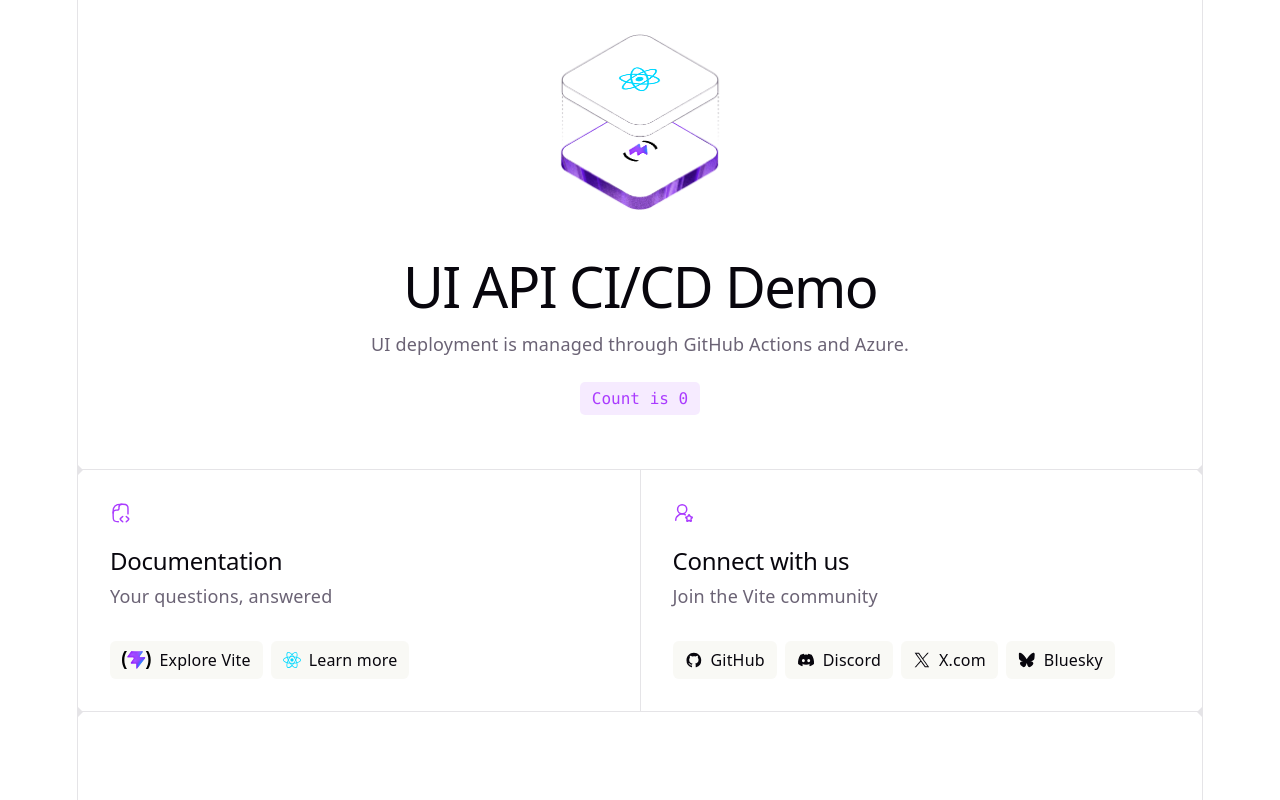
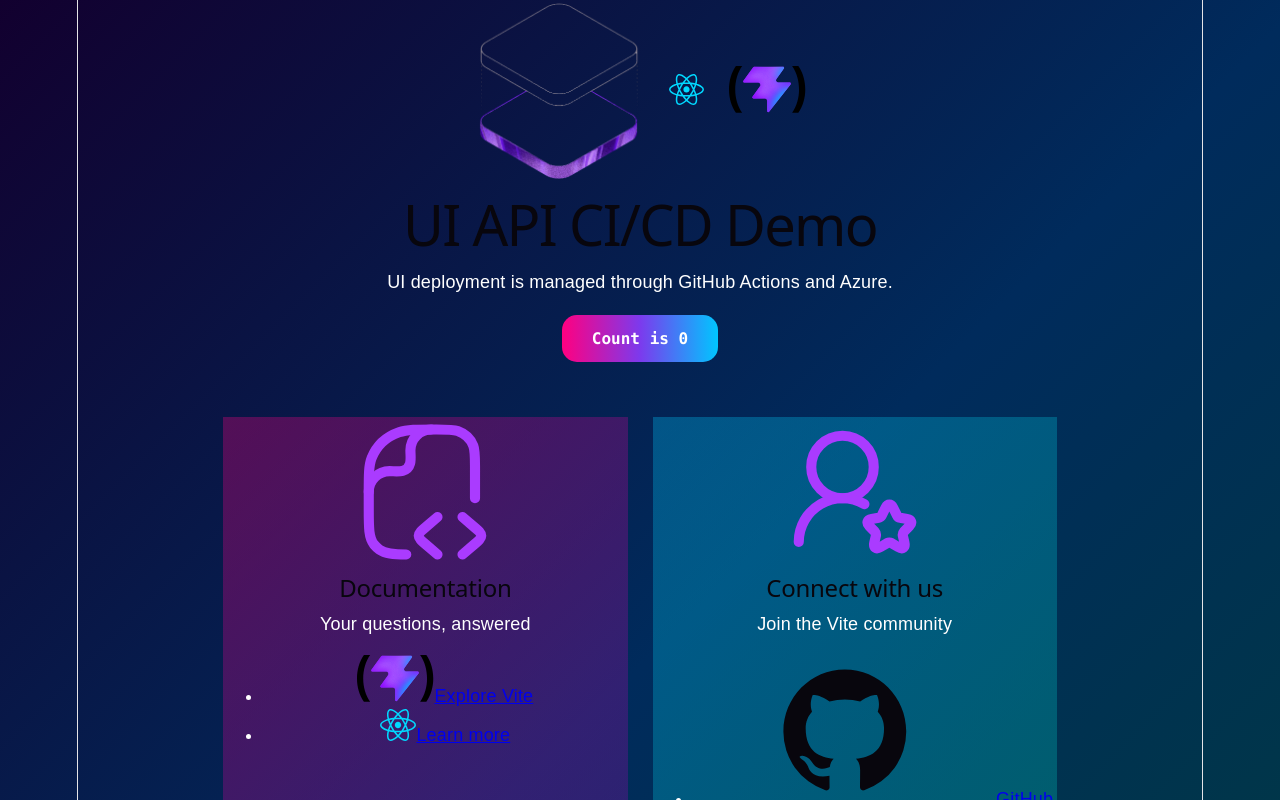
Before and after one commit to harikrishna0991/UI-API-CICD, a React (Vite) app in the folder ui/: page / in a window 1280 px wide. Shown: the top 800 px of the page. Built offline with nearby package versions, Linux system fonts and the light colour scheme.

Commit message:
Improve UI and API

```diff
--- a/ui/src/App.css
+++ b/ui/src/App.css
@@ -1,184 +1,243 @@
-.counter {
-  font-size: 16px;
-  padding: 5px 10px;
-  border-radius: 5px;
-  color: var(--accent);
-  background: var(--accent-bg);
-  border: 2px solid transparent;
-  transition: border-color 0.3s;
-  margin-bottom: 24px;
+#root {
+  min-height: 100vh;
+}
 
-  &:hover {
-    border-color: var(--accent-border);
+* {
+  box-sizing: border-box;
 }
-  &:focus-visible {
-    outline: 2px solid var(--accent);
-    outline-offset: 2px;
+
+body {
+  margin: 0;
+  font-family: Arial, Helvetica, sans-serif;
+  background: linear-gradient(135deg, #12002f, #002b5c, #003d3d);
+  color: white;
 }
+
+.app {
+  min-height: 100vh;
+  padding: 40px;
+  background:
+    radial-gradient(circle at 15% 15%, rgba(255, 0, 140, 0.45), transparent 30%),
+    radial-gradient(circle at 85% 20%, rgba(0, 200, 255, 0.4), transparent 30%),
+    radial-gradient(circle at 70% 85%, rgba(120, 0, 255, 0.4), transparent 30%);
+}
+
+.hero-section {
+  max-width: 1100px;
+  margin: auto;
+  padding: 55px;
+  text-align: center;
+  border-radius: 30px;
+  background: rgba(255, 255, 255, 0.12);
+  border: 1px solid rgba(255, 255, 255, 0.25);
+  backdrop-filter: blur(15px);
+  box-shadow: 0 25px 80px rgba(0, 0, 0, 0.4);
 }
 
 .hero {
-  position: relative;
-
-  .base,
-  .framework,
-  .vite {
-    inset-inline: 0;
-    margin: 0 auto;
+  display: flex;
+  justify-content: center;
+  align-items: center;
+  gap: 25px;
+  margin-bottom: 25px;
 }
 
-  .base {
-    width: 170px;
-    position: relative;
-    z-index: 0;
+.hero img {
+  object-fit: contain;
 }
 
-  .framework,
-  .vite {
-    position: absolute;
+.hero-content h1 {
+  margin: 20px 0;
+  font-size: 60px;
+  background: linear-gradient(90deg, #ff4ecd, #7c7cff, #26e6ff);
+  -webkit-background-clip: text;
+  -webkit-text-fill-color: transparent;
 }
 
-  .framework {
-    z-index: 1;
-    top: 34px;
-    height: 28px;
-    transform: perspective(2000px) rotateZ(300deg) rotateX(44deg) rotateY(39deg)
-      scale(1.4);
+.hero-content p {
+  max-width: 750px;
+  margin: auto;
+  color: #e5e2ff;
+  font-size: 18px;
+  line-height: 1.7;
 }
 
-  .vite {
-    z-index: 0;
-    top: 107px;
-    height: 26px;
-    width: auto;
-    transform: perspective(2000px) rotateZ(300deg) rotateX(40deg) rotateY(39deg)
-      scale(0.8);
-  }
+.badge {
+  display: inline-block;
+  padding: 9px 20px;
+  border-radius: 30px;
+  background: linear-gradient(90deg, #ff0080, #7928ca);
+  font-weight: bold;
+  letter-spacing: 1px;
 }
 
-#center {
-  display: flex;
-  flex-direction: column;
-  gap: 25px;
-  place-content: center;
-  place-items: center;
-  flex-grow: 1;
+.status-card {
+  display: inline-flex;
+  align-items: center;
+  gap: 10px;
+  margin: 25px 0 10px;
+  padding: 12px 25px;
+  border-radius: 40px;
+  background: rgba(0, 255, 160, 0.15);
+  border: 1px solid rgba(0, 255, 160, 0.5);
+  color: #70ffd4;
+}
 
-  @media (max-width: 1024px) {
-    padding: 32px 20px 24px;
-    gap: 18px;
+.status-dot {
+  width: 12px;
+  height: 12px;
+  border-radius: 50%;
+  background: #00ff9d;
+  box-shadow: 0 0 18px #00ff9d;
 }
+
+.counter {
+  display: block;
+  margin: 20px auto;
+  padding: 14px 30px;
+  border: none;
+  border-radius: 15px;
+  background: linear-gradient(90deg, #ff0080, #7c3aed, #00c6ff);
+  color: white;
+  font-size: 16px;
+  font-weight: bold;
+  cursor: pointer;
+}
+
+.counter:hover {
+  transform: translateY(-2px);
+}
+
+.ticks {
+  height: 35px;
 }
 
 #next-steps {
-  display: flex;
-  border-top: 1px solid var(--border);
-  text-align: left;
-
-  & > div {
-    flex: 1 1 0;
-    padding: 32px;
-    @media (max-width: 1024px) {
-      padding: 24px 20px;
-    }
+  max-width: 1100px;
+  margin: auto;
+  display: grid;
+  grid-template-columns: 1fr 1fr;
+  gap: 25px;
 }
 
-  .icon {
-    margin-bottom: 16px;
-    width: 22px;
-    height: 22px;
-  }
-
-  @media (max-width: 1024px) {
-    flex-direction: column;
-    text-align: center;
-  }
+.feature-card {
+  padding: 35px;
+  border-radius: 25px;
+  border: 1px solid rgba(255, 255, 255, 0.2);
+  background: rgba(255, 255, 255, 0.1);
+  backdrop-filter: blur(12px);
 }
 
 #docs {
-  border-right: 1px solid var(--border);
+  background: linear-gradient(
+    135deg,
+    rgba(255, 0, 128, 0.3),
+    rgba(120, 0, 255, 0.2)
+  );
+}
 
-  @media (max-width: 1024px) {
-    border-right: none;
-    border-bottom: 1px solid var(--border);
+#social {
+  background: linear-gradient(
+    135deg,
+    rgba(0, 200, 255, 0.3),
+    rgba(0, 255, 170, 0.2)
+  );
+}
+
+.feature-card h2 {
+  font-size: 28px;
+}
+
+.feature-card p {
+  color: #e0dcff;
+  line-height: 1.6;
+}
+
+.feature-card ul {
+  padding: 0;
+  list-style: none;
+}
+
+.feature-card li {
+  padding: 9px 0;
+  color: #f3f0ff;
+}
+
+.feature-card li span {
+  color: #00ffae;
+  font-weight: bold;
+  margin-right: 8px;
+}
+
+.pipeline-section {
+  max-width: 1100px;
+  margin: auto;
+  padding: 20px 0 50px;
+  text-align: center;
+}
+
+.pipeline-section h2 {
+  font-size: 32px;
+}
+
+.pipeline {
+  display: flex;
+  align-items: center;
+  justify-content: center;
+  flex-wrap: wrap;
+  gap: 15px;
+}
+
+.pipeline-step {
+  min-width: 170px;
+  padding: 22px;
+  border-radius: 18px;
+  background: linear-gradient(
+    135deg,
+    rgba(255, 0, 128, 0.3),
+    rgba(0, 200, 255, 0.25)
+  );
+  border: 1px solid rgba(255, 255, 255, 0.2);
+}
+
+.pipeline-step span {
+  display: block;
+  color: #62eaff;
+  font-size: 13px;
+  margin-bottom: 8px;
+}
+
+.arrow {
+  font-size: 30px;
+  color: #ff63c8;
+}
+
+@media (max-width: 700px) {
+  .app {
+    padding: 15px;
+  }
+
+  .hero-section {
+    padding: 35px 20px;
+  }
+
+  .hero-content h1 {
+    font-size: 40px;
+  }
+
+  #next-steps {
+    grid-template-columns: 1fr;
+  }
+
+  .pipeline {
+    flex-direction: column;
+  }
+
+  .arrow {
+    display: none;
+  }
+
+  .pipeline-step {
+    width: 100%;
   }
 }
-
-#next-steps ul {
-  list-style: none;
-  padding: 0;
-  display: flex;
-  gap: 8px;
-  margin: 32px 0 0;
-
-  .logo {
-    height: 18px;
-  }
-
-  a {
-    color: var(--text-h);
-    font-size: 16px;
-    border-radius: 6px;
-    background: var(--social-bg);
-    display: flex;
-    padding: 6px 12px;
-    align-items: center;
-    gap: 8px;
-    text-decoration: none;
-    transition: box-shadow 0.3s;
-
-    &:hover {
-      box-shadow: var(--shadow);
-    }
-    .button-icon {
-      height: 18px;
-      width: 18px;
-    }
-  }
-
-  @media (max-width: 1024px) {
-    margin-top: 20px;
-    flex-wrap: wrap;
-    justify-content: center;
-
-    li {
-      flex: 1 1 calc(50% - 8px);
-    }
-
-    a {
-      width: 100%;
-      justify-content: center;
-      box-sizing: border-box;
-    }
-  }
-}
-
-#spacer {
-  height: 88px;
-  border-top: 1px solid var(--border);
-  @media (max-width: 1024px) {
-    height: 48px;
-  }
-}
-
-.ticks {
-  position: relative;
-  width: 100%;
-
-  &::before,
-  &::after {
-    content: '';
-    position: absolute;
-    top: -4.5px;
-    border: 5px solid transparent;
-  }
-
-  &::before {
-    left: 0;
-    border-left-color: var(--border);
-  }
-  &::after {
-    right: 0;
-    border-right-color: var(--border);
-  }
-}
```
Also changed, not shown: 1 other file (tests, documents, lock files or other folders). Lines whose indentation alone changed are shown as unchanged.
